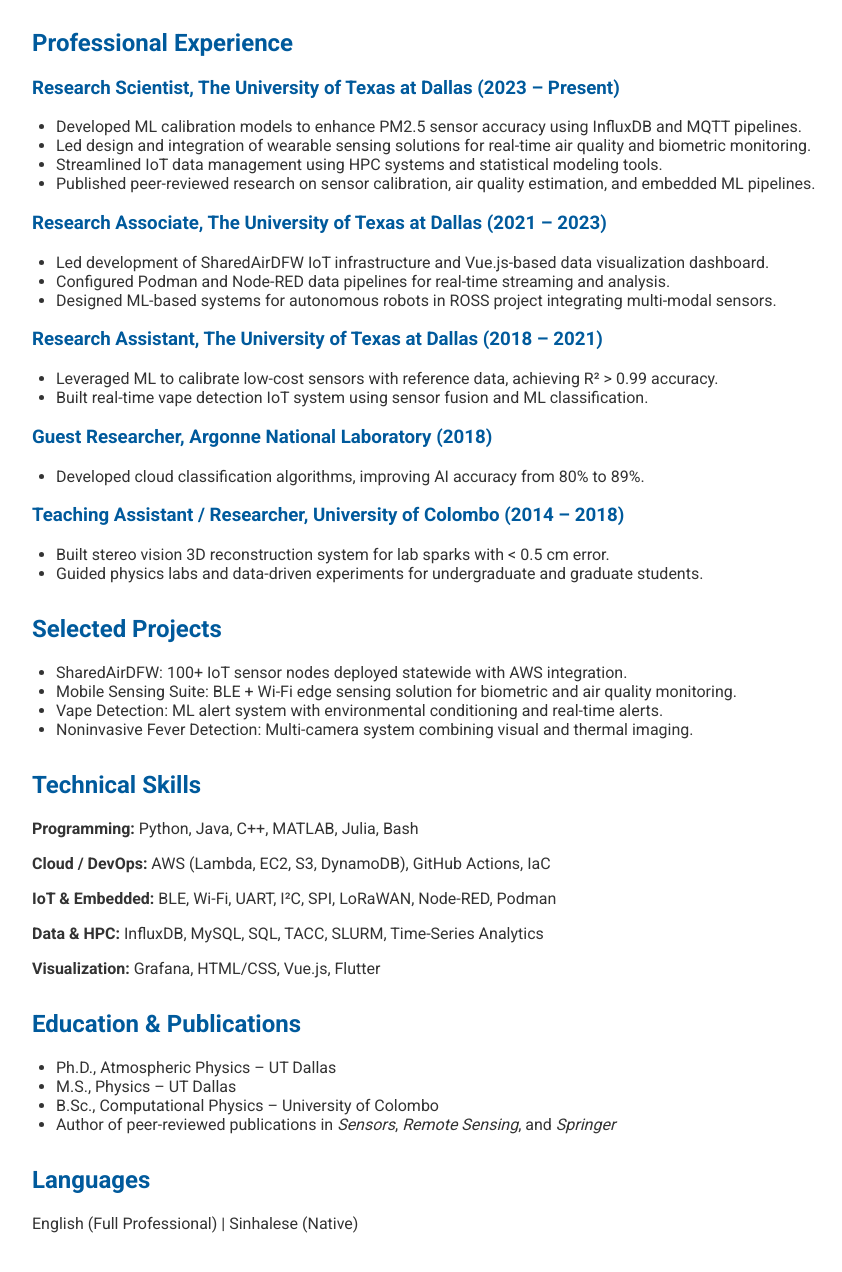
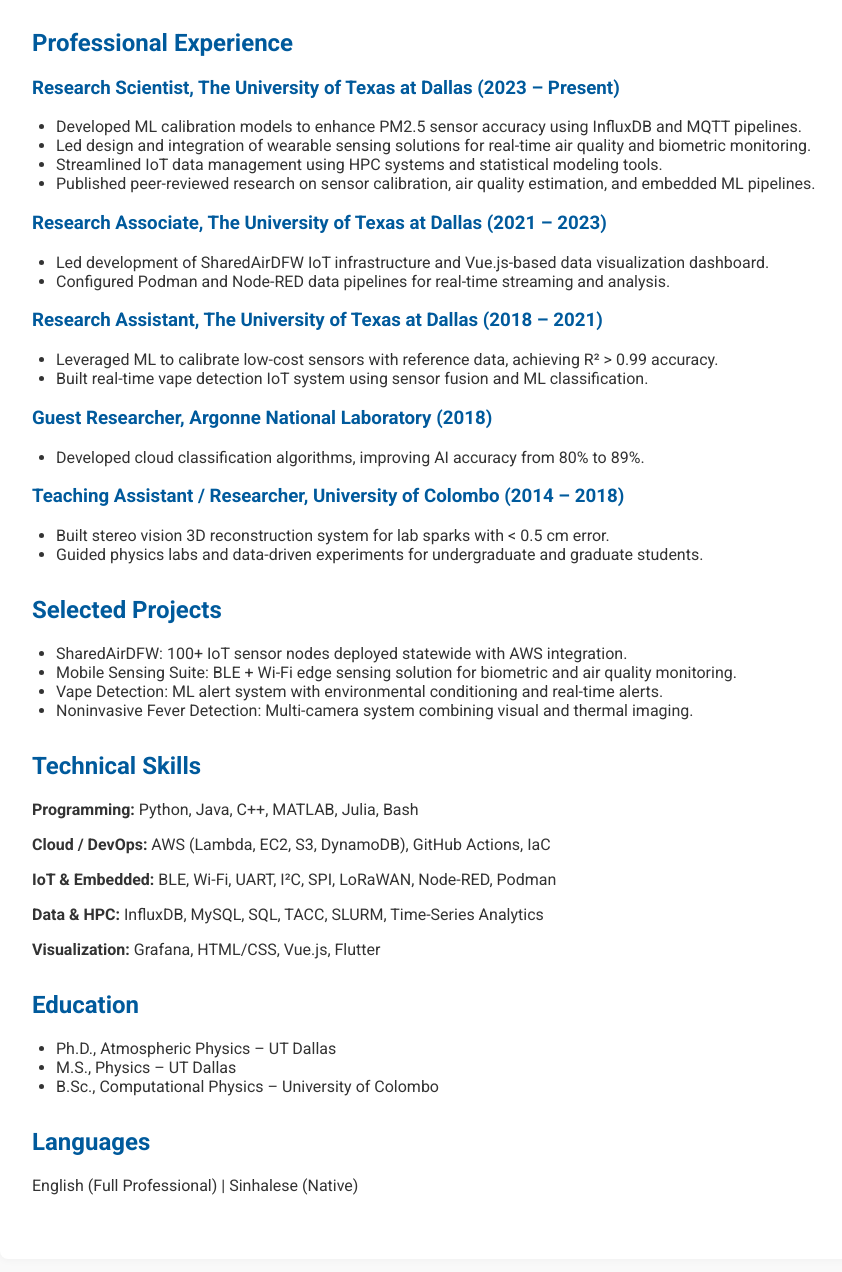
Before and after one commit to lakithaomal/resume, a plain HTML site: page index.html in a window 1280 px wide. Shown: the part 733-2005 px from the top of the page, without its empty margins (108-950 px from the left). Drawn offline with Linux system fonts and the light colour scheme.

Commit message:
Update index.html

```diff
--- a/index.html
+++ b/index.html
@@ -116,7 +116,6 @@
       <ul>
         <li>Led development of SharedAirDFW IoT infrastructure and Vue.js-based data visualization dashboard.</li>
         <li>Configured Podman and Node-RED data pipelines for real-time streaming and analysis.</li>
-        <li>Designed ML-based systems for autonomous robots in ROSS project integrating multi-modal sensors.</li>
       </ul>
 
       <h3>Research Assistant, The University of Texas at Dallas (2018 – 2021)</h3>
@@ -157,12 +156,11 @@
     </div>
 
     <div class="section">
-      <h2>Education & Publications</h2>
+      <h2>Education</h2>
       <ul>
         <li>Ph.D., Atmospheric Physics – UT Dallas</li>
         <li>M.S., Physics – UT Dallas</li>
         <li>B.Sc., Computational Physics – University of Colombo</li>
-        <li>Author of peer-reviewed publications in <i>Sensors</i>, <i>Remote Sensing</i>, and <i>Springer</i></li>
       </ul>
     </div>
 
```
